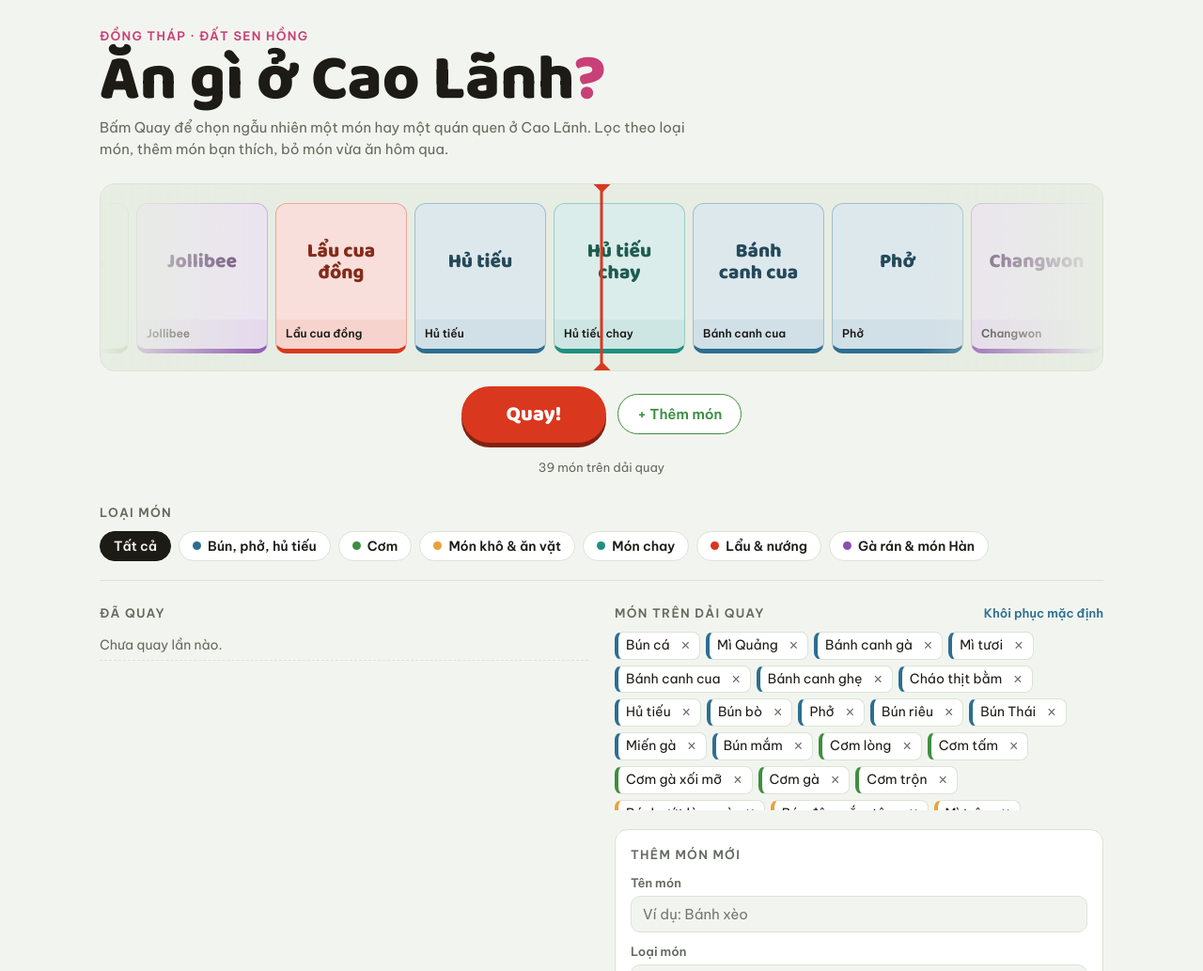
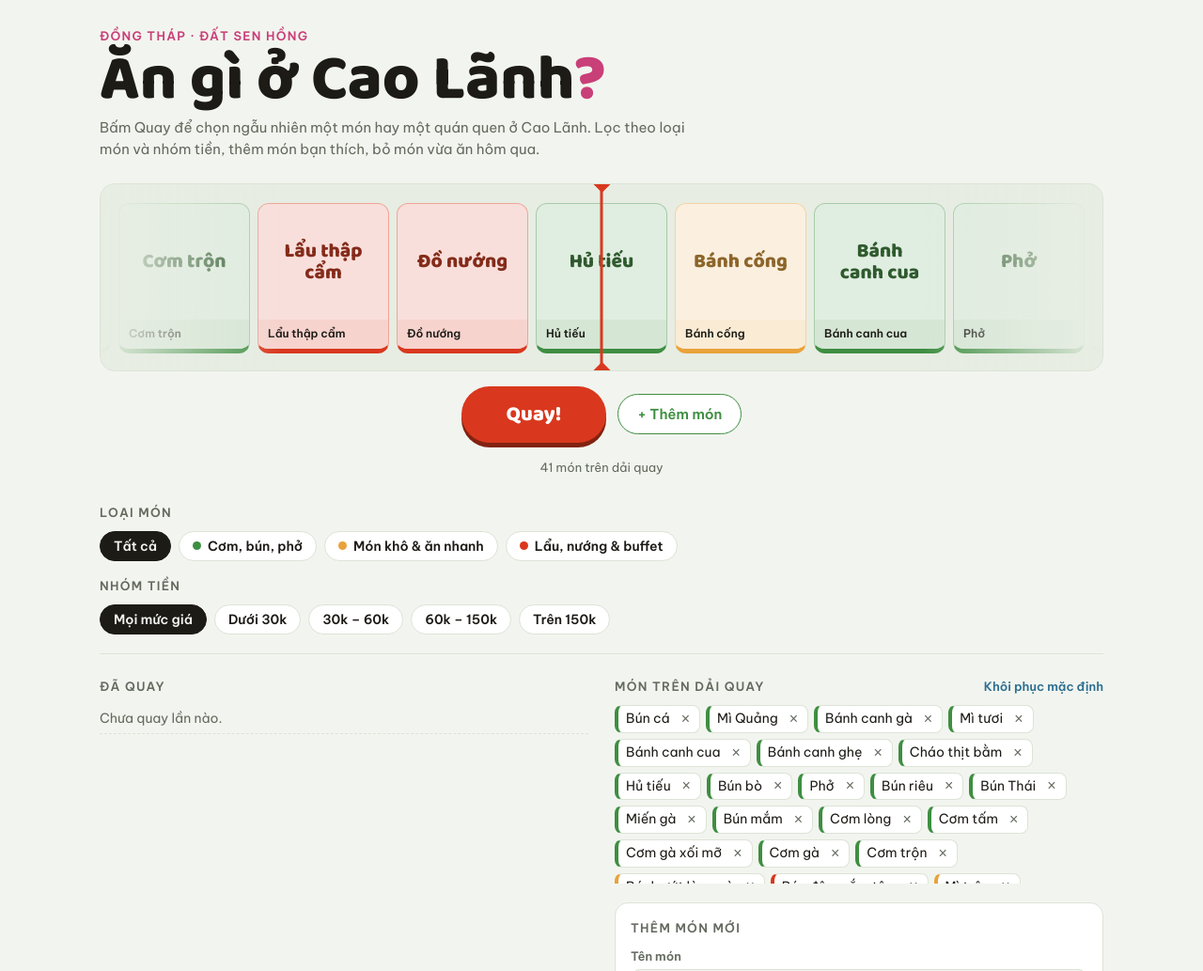
Before and after one commit to buiphuocthinh24-svg/vong-quay-cao-lanh, a plain HTML site: page index.html in a window 1280 px wide. Shown: the top 1033 px of the page at 94% size. Drawn offline with Linux system fonts and the light colour scheme.

Commit message:
Add files via upload

```diff
--- a/index.html
+++ b/index.html
@@ -73,7 +73,7 @@ h1 .q{color:var(--lotus)}
 .spin:disabled{opacity:.6;cursor:wait}
 .spin-row{display:flex;flex-wrap:wrap;justify-content:center;align-items:center;gap:12px}
 .add-jump{font:600 15px var(--body);border:1.5px solid var(--herb);color:var(--herb);background:var(--surface);border-radius:999px;padding:11px 20px;cursor:pointer}
-.add-jump:hover{background:var(--herb);color:var(--on-dark)}
+@media (hover:hover){.add-jump:hover{background:var(--herb);color:var(--on-dark)}}
 .count{font-size:13px;color:var(--muted)}
 
 /* ===== Phần dưới ===== */
@@ -182,7 +182,7 @@ select:focus-visible{outline:3px solid var(--stool);outline-offset:2px}
   <header>
     <span class="eyebrow">Đồng Tháp · đất sen hồng</span>
     <h1>Ăn gì ở Cao Lãnh<span class="q">?</span></h1>
-    <p class="sub">Bấm Quay để chọn ngẫu nhiên một món hay một quán quen ở Cao Lãnh. Lọc theo loại món, thêm món bạn thích, bỏ món vừa ăn hôm qua.</p>
+    <p class="sub">Bấm Quay để chọn ngẫu nhiên một món hay một quán quen ở Cao Lãnh. Lọc theo loại món và nhóm tiền, thêm món bạn thích, bỏ món vừa ăn hôm qua.</p>
   </header>
 
   <section class="reel-zone">
@@ -201,6 +201,10 @@ select:focus-visible{outline:3px solid var(--stool);outline-offset:2px}
     <div>
       <h2>Loại món</h2>
       <div class="chips" id="chips"></div>
+    </div>
+    <div>
+      <h2>Nhóm tiền</h2>
+      <div class="chips" id="price-chips"></div>
     </div>
   </section>
 
@@ -226,6 +230,10 @@ select:focus-visible{outline:3px solid var(--stool);outline-offset:2px}
         <div class="field full">
           <label for="new-cat">Loại món</label>
           <select id="new-cat"></select>
+        </div>
+        <div class="field full">
+          <label for="new-band">Nhóm tiền</label>
+          <select id="new-band"></select>
         </div>
         <div class="field full">
           <label for="new-desc">Mô tả ngắn (không bắt buộc)</label>
@@ -272,56 +280,68 @@ var CARD_W = 140, CARD_W_MOBILE = 116, GAP = 8; // độ rộng thẻ trên máy
 // Để trống img:"" thì thẻ hiện chữ.
 // min, max: giá thấp nhất và cao nhất (đồng), unit: đơn vị tính
 var DEFAULT_DISHES = [
-  {name:"Bún cá", cat:"Bún, phở, hủ tiếu", min:25000, max:35000, unit:"tô", img:"", desc:"Bún cá lóc nước ngọt thanh, ăn kèm rau sống và bông điên điển."},
-  {name:"Mì Quảng", cat:"Bún, phở, hủ tiếu", min:30000, max:40000, unit:"tô", img:"", desc:"Sợi mì vàng, ít nước, ăn kèm bánh tráng mè."},
-  {name:"Bánh canh gà", cat:"Bún, phở, hủ tiếu", min:25000, max:35000, unit:"tô", img:"", desc:"Sợi bánh canh dai, thịt gà xé, nước dùng ngọt."},
-  {name:"Mì tươi", cat:"Bún, phở, hủ tiếu", min:25000, max:35000, unit:"tô", img:"", desc:"Mì tươi sợi mềm, có xá xíu, trứng cút."},
-  {name:"Bánh canh cua", cat:"Bún, phở, hủ tiếu", min:35000, max:50000, unit:"tô", img:"", desc:"Nước sệt đậm vị cua, thêm chả cua."},
-  {name:"Bánh canh ghẹ", cat:"Bún, phở, hủ tiếu", min:40000, max:60000, unit:"tô", img:"", desc:"Nguyên con ghẹ, nước dùng ngọt thịt."},
-  {name:"Cháo thịt bằm", cat:"Bún, phở, hủ tiếu", min:15000, max:25000, unit:"tô", img:"", desc:"Nhẹ bụng, ăn sáng hay lúc mệt đều hợp."},
-  {name:"Hủ tiếu", cat:"Bún, phở, hủ tiếu", min:25000, max:40000, unit:"tô", img:"", desc:"Hủ tiếu nước, có thịt, tôm, lòng."},
-  {name:"Bún bò", cat:"Bún, phở, hủ tiếu", min:30000, max:45000, unit:"tô", img:"", desc:"Cay thơm mùi sả, có giò heo và chả."},
-  {name:"Phở", cat:"Bún, phở, hủ tiếu", min:30000, max:45000, unit:"tô", img:"", desc:"Phở bò tái, nạm, gân, thêm rau quế và chanh."},
-  {name:"Bún riêu", cat:"Bún, phở, hủ tiếu", min:25000, max:35000, unit:"tô", img:"", desc:"Riêu cua, đậu hũ chiên, huyết, thêm mắm tôm."},
-  {name:"Bún Thái", cat:"Bún, phở, hủ tiếu", min:35000, max:50000, unit:"tô", img:"", desc:"Nước chua cay kiểu Thái, có hải sản."},
-  {name:"Miến gà", cat:"Bún, phở, hủ tiếu", min:30000, max:40000, unit:"tô", img:"", desc:"Miến dai, thịt gà, nước dùng thanh."},
-  {name:"Bún mắm", cat:"Bún, phở, hủ tiếu", min:35000, max:50000, unit:"tô", img:"", desc:"Nước mắm cá linh đậm đà, có tôm, mực, heo quay."},
-  {name:"Cơm lòng", cat:"Cơm", min:25000, max:35000, unit:"dĩa", img:"", desc:"Lòng heo luộc hoặc xào, ăn với cơm nóng."},
-  {name:"Cơm tấm", cat:"Cơm", min:25000, max:40000, unit:"dĩa", img:"", desc:"Sườn nướng, bì, chả trứng và mỡ hành."},
-  {name:"Cơm gà xối mỡ", cat:"Cơm", min:35000, max:45000, unit:"dĩa", img:"", desc:"Đùi gà giòn da, cơm chiên, dưa leo."},
-  {name:"Cơm gà", cat:"Cơm", min:30000, max:40000, unit:"dĩa", img:"", desc:"Cơm nấu nước gà, thịt gà luộc hoặc xé."},
-  {name:"Cơm trộn", cat:"Cơm", min:40000, max:60000, unit:"tô", img:"", desc:"Cơm trộn kiểu Hàn với rau, trứng và sốt cay."},
-  {name:"Bánh ướt lòng gà", cat:"Món khô & ăn vặt", min:25000, max:35000, unit:"dĩa", img:"", desc:"Bánh ướt mềm, lòng gà, trứng non, nước mắm chua ngọt."},
-  {name:"Bún đậu mắm tôm", cat:"Món khô & ăn vặt", min:35000, max:60000, unit:"mẹt", img:"", desc:"Đậu hũ chiên giòn, chả cốm, thịt luộc, chấm mắm tôm."},
-  {name:"Mì trộn", cat:"Món khô & ăn vặt", min:25000, max:35000, unit:"dĩa", img:"", desc:"Mì trộn sốt, thêm trứng và xúc xích."},
-  {name:"Hủ tiếu khô", cat:"Món khô & ăn vặt", min:30000, max:40000, unit:"tô", img:"", desc:"Hủ tiếu trộn sốt, chén nước dùng để riêng."},
-  {name:"Bánh mì chảo", cat:"Món khô & ăn vặt", min:30000, max:45000, unit:"phần", img:"", desc:"Chảo nóng có trứng, pate, xúc xích, ăn với bánh mì."},
-  {name:"Cơm chay", cat:"Món chay", min:15000, max:25000, unit:"dĩa", img:"", desc:"Cơm với các món chay, nhẹ bụng."},
-  {name:"Hủ tiếu chay", cat:"Món chay", min:15000, max:25000, unit:"tô", img:"", desc:"Nước dùng rau củ thanh ngọt."},
-  {name:"Phở chay", cat:"Món chay", min:20000, max:30000, unit:"tô", img:"", desc:"Phở với nấm, đậu hũ và rau."},
-  {name:"Lẩu chay", cat:"Món chay", min:120000, max:200000, unit:"nồi", img:"", desc:"Lẩu nấm và rau củ, hợp đi nhóm."},
-  {name:"Đồ nướng", cat:"Lẩu & nướng", min:100000, max:200000, unit:"người", img:"", desc:"Thịt, hải sản nướng tại bàn, hợp đi đông."},
-  {name:"Lẩu Thái", cat:"Lẩu & nướng", min:180000, max:300000, unit:"nồi", img:"", desc:"Chua cay, hợp nhóm 3 đến 4 người."},
-  {name:"Lẩu thập cẩm", cat:"Lẩu & nướng", min:180000, max:300000, unit:"nồi", img:"", desc:"Đủ bò, hải sản, viên thả lẩu."},
-  {name:"Lẩu cua đồng", cat:"Lẩu & nướng", min:180000, max:300000, unit:"nồi", img:"", desc:"Riêu cua đồng béo, ăn với rau đồng."},
-  {name:"Lotteria", cat:"Gà rán & món Hàn", min:40000, max:100000, unit:"phần", img:"", desc:"Gà rán, burger, khoai tây chiên."},
-  {name:"Jollibee", cat:"Gà rán & món Hàn", min:35000, max:90000, unit:"phần", img:"", desc:"Gà giòn, mì Ý, combo cho cả nhà."},
-  {name:"Dookki", cat:"Gà rán & món Hàn", min:130000, max:170000, unit:"người", img:"", desc:"Buffet lẩu tokbokki kiểu Hàn."},
-  {name:"Spicy Box", cat:"Gà rán & món Hàn", min:40000, max:90000, unit:"phần", img:"", desc:"Mì cay, tokbokki, chọn cấp độ cay."},
-  {name:"Changwon", cat:"Gà rán & món Hàn", min:50000, max:150000, unit:"người", img:"", desc:"Món Hàn, hợp đi nhóm."},
-  {name:"Seoul", cat:"Gà rán & món Hàn", min:50000, max:150000, unit:"người", img:"", desc:"Món Hàn, hợp đi nhóm."},
-  {name:"Mì cay", cat:"Gà rán & món Hàn", min:35000, max:70000, unit:"tô", img:"", desc:"Mì cay kiểu Hàn, chọn cấp độ từ 0 đến 7."}
+  {name:"Bún cá", cat:"Cơm, bún, phở", min:20000, max:29000, unit:"tô", img:"", desc:"Bún cá lóc nước ngọt thanh, ăn kèm rau sống và bông điên điển."},
+  {name:"Mì Quảng", cat:"Cơm, bún, phở", min:30000, max:40000, unit:"tô", img:"", desc:"Sợi mì vàng, ít nước, ăn kèm bánh tráng mè."},
+  {name:"Bánh canh gà", cat:"Cơm, bún, phở", min:25000, max:35000, unit:"tô", img:"", desc:"Sợi bánh canh dai, thịt gà xé, nước dùng ngọt."},
+  {name:"Mì tươi", cat:"Cơm, bún, phở", min:25000, max:35000, unit:"tô", img:"", desc:"Mì tươi sợi mềm, có xá xíu, trứng cút."},
+  {name:"Bánh canh cua", cat:"Cơm, bún, phở", min:35000, max:50000, unit:"tô", img:"", desc:"Nước sệt đậm vị cua, thêm chả cua."},
+  {name:"Bánh canh ghẹ", cat:"Cơm, bún, phở", min:40000, max:60000, unit:"tô", img:"", desc:"Nguyên con ghẹ, nước dùng ngọt thịt."},
+  {name:"Cháo thịt bằm", cat:"Cơm, bún, phở", min:15000, max:25000, unit:"tô", img:"", desc:"Nhẹ bụng, ăn sáng hay lúc mệt đều hợp."},
+  {name:"Hủ tiếu", cat:"Cơm, bún, phở", min:25000, max:40000, unit:"tô", img:"", desc:"Hủ tiếu nước, có thịt, tôm, lòng."},
+  {name:"Bún bò", cat:"Cơm, bún, phở", min:30000, max:45000, unit:"tô", img:"", desc:"Cay thơm mùi sả, có giò heo và chả."},
+  {name:"Phở", cat:"Cơm, bún, phở", min:30000, max:45000, unit:"tô", img:"", desc:"Phở bò tái, nạm, gân, thêm rau quế và chanh."},
+  {name:"Bún riêu", cat:"Cơm, bún, phở", min:20000, max:29000, unit:"tô", img:"", desc:"Riêu cua, đậu hũ chiên, huyết, thêm mắm tôm."},
+  {name:"Bún Thái", cat:"Cơm, bún, phở", min:35000, max:50000, unit:"tô", img:"", desc:"Nước chua cay kiểu Thái, có hải sản."},
+  {name:"Miến gà", cat:"Cơm, bún, phở", min:30000, max:40000, unit:"tô", img:"", desc:"Miến dai, thịt gà, nước dùng thanh."},
+  {name:"Bún mắm", cat:"Cơm, bún, phở", min:35000, max:50000, unit:"tô", img:"", desc:"Nước mắm cá linh đậm đà, có tôm, mực, heo quay."},
+  {name:"Cơm lòng", cat:"Cơm, bún, phở", min:25000, max:35000, unit:"dĩa", img:"", desc:"Lòng heo luộc hoặc xào, ăn với cơm nóng."},
+  {name:"Cơm tấm", cat:"Cơm, bún, phở", min:25000, max:40000, unit:"dĩa", img:"", desc:"Sườn nướng, bì, chả trứng và mỡ hành."},
+  {name:"Cơm gà xối mỡ", cat:"Cơm, bún, phở", min:35000, max:45000, unit:"dĩa", img:"", desc:"Đùi gà giòn da, cơm chiên, dưa leo."},
+  {name:"Cơm gà", cat:"Cơm, bún, phở", min:30000, max:40000, unit:"dĩa", img:"", desc:"Cơm nấu nước gà, thịt gà luộc hoặc xé."},
+  {name:"Cơm trộn", cat:"Cơm, bún, phở", min:40000, max:60000, unit:"tô", img:"", desc:"Cơm trộn kiểu Hàn với rau, trứng và sốt cay."},
+  {name:"Bánh ướt lòng gà", cat:"Món khô & ăn nhanh", min:25000, max:35000, unit:"dĩa", img:"", desc:"Bánh ướt mềm, lòng gà, trứng non, nước mắm chua ngọt."},
+  {name:"Bún đậu mắm tôm", cat:"Lẩu, nướng & buffet", min:35000, max:60000, unit:"mẹt", img:"", desc:"Đậu hũ chiên giòn, chả cốm, thịt luộc, chấm mắm tôm."},
+  {name:"Mì trộn", cat:"Món khô & ăn nhanh", min:25000, max:35000, unit:"dĩa", img:"", desc:"Mì trộn sốt, thêm trứng và xúc xích."},
+  {name:"Hủ tiếu khô", cat:"Món khô & ăn nhanh", min:30000, max:40000, unit:"tô", img:"", desc:"Hủ tiếu trộn sốt, chén nước dùng để riêng."},
+  {name:"Bánh mì chảo", cat:"Món khô & ăn nhanh", min:30000, max:45000, unit:"phần", img:"", desc:"Chảo nóng có trứng, pate, xúc xích, ăn với bánh mì."},
+  {name:"Gỏi cuốn", cat:"Món khô & ăn nhanh", min:5000, max:10000, unit:"cuốn", img:"", desc:"Bánh tráng cuốn tôm, thịt, bún, rau sống, chấm tương đậu phộng."},
+  {name:"Bánh cống", cat:"Món khô & ăn nhanh", min:5000, max:10000, unit:"cái", img:"", desc:"Bánh chiên giòn nhân đậu xanh, tôm, ăn kèm rau sống và nước mắm chua ngọt."},
+  {name:"Bánh xèo", cat:"Món khô & ăn nhanh", min:20000, max:40000, unit:"cái", img:"", desc:"Vỏ giòn, nhân tôm thịt giá, cuốn cải xanh và rau rừng chấm nước mắm."},
+  {name:"Cơm chay", cat:"Cơm, bún, phở", min:15000, max:25000, unit:"dĩa", img:"", desc:"Cơm với các món chay, nhẹ bụng."},
+  {name:"Hủ tiếu chay", cat:"Cơm, bún, phở", min:15000, max:25000, unit:"tô", img:"", desc:"Nước dùng rau củ thanh ngọt."},
+  {name:"Phở chay", cat:"Cơm, bún, phở", min:20000, max:30000, unit:"tô", img:"", desc:"Phở với nấm, đậu hũ và rau."},
+  {name:"Lẩu chay", cat:"Lẩu, nướng & buffet", min:120000, max:200000, unit:"nồi", img:"", desc:"Lẩu nấm và rau củ, hợp đi nhóm."},
+  {name:"Đồ nướng", cat:"Lẩu, nướng & buffet", min:100000, max:200000, unit:"người", img:"", desc:"Thịt, hải sản nướng tại bàn, hợp đi đông."},
+  {name:"Lẩu Thái", cat:"Lẩu, nướng & buffet", min:180000, max:300000, unit:"nồi", img:"", desc:"Chua cay, hợp nhóm 3 đến 4 người."},
+  {name:"Lẩu thập cẩm", cat:"Lẩu, nướng & buffet", min:180000, max:300000, unit:"nồi", img:"", desc:"Đủ bò, hải sản, viên thả lẩu."},
+  {name:"Lẩu cua đồng", cat:"Lẩu, nướng & buffet", min:180000, max:300000, unit:"nồi", img:"", desc:"Riêu cua đồng béo, ăn với rau đồng."},
+  {name:"Lotteria", cat:"Món khô & ăn nhanh", min:40000, max:100000, unit:"phần", img:"", desc:"Gà rán, burger, khoai tây chiên."},
+  {name:"Jollibee", cat:"Món khô & ăn nhanh", min:35000, max:90000, unit:"phần", img:"", desc:"Gà giòn, mì Ý, combo cho cả nhà."},
+  {name:"Dookki", cat:"Lẩu, nướng & buffet", min:130000, max:170000, unit:"người", img:"", desc:"Buffet lẩu tokbokki kiểu Hàn."},
+  {name:"Spicy Box", cat:"Lẩu, nướng & buffet", min:40000, max:90000, unit:"phần", img:"", desc:"Mì cay, lẩu tokbokki, chọn cấp độ cay."},
+  {name:"Changwon", cat:"Lẩu, nướng & buffet", min:160000, max:250000, unit:"người", img:"", desc:"Buffet lẩu nướng kiểu Hàn, hợp đi nhóm."},
+  {name:"Mì cay", cat:"Cơm, bún, phở", min:35000, max:70000, unit:"tô", img:"", desc:"Mì cay kiểu Hàn, chọn cấp độ từ 0 đến 7."}
 ];
 // Mỗi loại món một màu viền dưới thẻ, giống màu độ hiếm trong CS2
-var CAT_COLOR = {"Bún, phở, hủ tiếu":"--stool","Cơm":"--herb","Món khô & ăn vặt":"--broth","Món chay":"--teal","Lẩu & nướng":"--chili","Gà rán & món Hàn":"--plum","Món của tôi":"--lotus"};
-var CATS = ["Tất cả","Bún, phở, hủ tiếu","Cơm","Món khô & ăn vặt","Món chay","Lẩu & nướng","Gà rán & món Hàn","Món của tôi"];
-// Mức giá: lọc theo giá thấp nhất của món
+var CAT_COLOR = {"Cơm, bún, phở":"--herb","Món khô & ăn nhanh":"--broth","Lẩu, nướng & buffet":"--chili","Món của tôi":"--stool"};
+var CATS = ["Tất cả","Cơm, bún, phở","Món khô & ăn nhanh","Lẩu, nướng & buffet","Món của tôi"];
+// Đổi tên loại món cũ (đã lưu trong trình duyệt) sang loại mới
+// Món mặc định đã bỏ khỏi danh sách: xoá luôn khỏi danh sách đã lưu trong trình duyệt
+var REMOVED = ["Seoul"];
+var OLD_CAT = {"Bún, phở, hủ tiếu":"Cơm, bún, phở","Cơm":"Cơm, bún, phở","Món chay":"Cơm, bún, phở","Món khô & ăn vặt":"Món khô & ăn nhanh","Lẩu & nướng":"Lẩu, nướng & buffet","Gà rán & món Hàn":"Món khô & ăn nhanh"};
+// Nhóm tiền: món hiện trong nhóm nếu khoảng giá của món chạm vào nhóm đó (giá không hiện trên trang)
 var PRICE_BANDS = [
-  {label:"Mọi mức giá", test:function(){ return true; }},
-  {label:"Dưới 30.000đ", test:function(d){ return d.min != null && d.min < 30000; }},
-  {label:"30.000đ – 100.000đ", test:function(d){ return d.min != null && d.min >= 30000 && d.min <= 100000; }},
-  {label:"Trên 100.000đ", test:function(d){ return d.min != null && d.min > 100000; }}
+  {label:"Mọi mức giá"},
+  {label:"Dưới 30k",   lo:0,      hi:29999},
+  {label:"30k – 60k",  lo:30000,  hi:60000},
+  {label:"60k – 150k", lo:60001,  hi:150000},
+  {label:"Trên 150k",  lo:150001, hi:Infinity}
 ];
+function inBand(d, i){
+  var b = PRICE_BANDS[i];
+  if(b.lo == null || d.min == null) return true; // món chưa có giá thì hiện ở mọi nhóm
+  return d.max >= b.lo && d.min <= b.hi;
+}
 var STORE_KEY = "an-gi-cao-lanh-v2";
 
 // ================== TRẠNG THÁI ==================
@@ -338,15 +358,27 @@ function rarity(d){ return "var(" + (CAT_COLOR[d.cat] || "--plum") + ")"; }
 function load(){
   try{
     var s = JSON.parse(localStorage.getItem(STORE_KEY) || "null");
-    if(s && Array.isArray(s.dishes) && s.dishes.length) dishes = s.dishes;
+    if(s && Array.isArray(s.dishes) && s.dishes.length){
+      dishes = s.dishes.filter(function(d){ return REMOVED.indexOf(d.name) === -1 || d.cat === "Món của tôi"; }).map(function(d){
+        var def = DEFAULT_DISHES.filter(function(x){ return x.name === d.name; })[0];
+        if(def){ d.cat = def.cat; d.min = def.min; d.max = def.max; } else if(OLD_CAT[d.cat]) d.cat = OLD_CAT[d.cat];
+        return d;
+      });
+      // Món mặc định mới thêm vào code: tự bổ sung vào danh sách đã lưu (trừ món bạn đã xoá)
+      var known = Array.isArray(s.defaults) ? s.defaults : dishes.map(function(d){ return d.name; });
+      DEFAULT_DISHES.forEach(function(def){
+        var has = dishes.some(function(d){ return d.name.toLowerCase() === def.name.toLowerCase(); });
+        if(!has && known.indexOf(def.name) === -1) dishes.push(Object.assign({}, def));
+      });
+    }
     if(s && Array.isArray(s.spinLog)) spinLog = s.spinLog.slice(0,6);
   }catch(e){}
 }
 function save(){
-  try{ localStorage.setItem(STORE_KEY, JSON.stringify({dishes:dishes, spinLog:spinLog})); }catch(e){}
+  try{ localStorage.setItem(STORE_KEY, JSON.stringify({dishes:dishes, spinLog:spinLog, defaults:DEFAULT_DISHES.map(function(d){ return d.name; })})); }catch(e){}
 }
 function visible(){
-  return dishes.filter(function(d){ return !excluded[d.name] && (filter==="Tất cả" || d.cat===filter); });
+  return dishes.filter(function(d){ return !excluded[d.name] && (filter==="Tất cả" || d.cat===filter) && inBand(d, band); });
 }
 function money(n){ return n.toLocaleString("vi-VN") + "đ"; }
 function priceText(d){
@@ -392,15 +424,23 @@ function bigText(d){ var s = document.createElement("span"); s.className = "big"
 function setOffset(px){ track.style.transform = "translateX(" + (SIGN*px) + "px)"; }
 
 // Dải đứng yên: xếp các món để người dùng thấy trước
-function buildIdle(){
+// focus: món cần đặt ngay giữa vạch (ví dụ món vừa thêm)
+function buildIdle(focus){
   if(spinning) return;
   sizeCards();
   var list = visible(); track.innerHTML = "";
-  var n = Math.ceil(reel.clientWidth / STEP) + 2;
+  var vw = reel.clientWidth, k = Math.ceil((vw/2) / STEP), n = 2*k + 3;
   // Trộn ngẫu nhiên để dải quay lúc đứng yên có nhiều loại món, nhiều màu
   var mixed = list.slice().sort(function(){ return Math.random() - 0.5; });
-  for(var i=0;i<n && mixed.length;i++) track.appendChild(makeCard(mixed[i % mixed.length]));
-  setOffset(0);
+  if(focus) mixed = mixed.filter(function(d){ return d !== focus; });
+  for(var i=0;i<n && (mixed.length || focus);i++){
+    var d = (focus && i === k) ? focus : mixed[i % Math.max(mixed.length,1)];
+    if(!d) d = focus;
+    var c = makeCard(d);
+    if(focus && i === k) c.classList.add("win");
+    track.appendChild(c);
+  }
+  setOffset(k*STEP + CARD_W/2 - vw/2); // thẻ thứ k nằm đúng vạch đỏ
   document.getElementById("count").textContent = list.length + " món trên dải quay";
 }
 
@@ -492,10 +532,17 @@ function renderChips(){
     b.onclick = function(){ if(spinning) return; filter = c; renderAll(); };
     box.appendChild(b);
   });
+  var pbox = document.getElementById("price-chips"); pbox.innerHTML = "";
+  PRICE_BANDS.forEach(function(p, i){
+    var b = document.createElement("button");
+    b.className = "chip"; b.setAttribute("aria-pressed", i === band); b.textContent = p.label;
+    b.onclick = function(){ if(spinning) return; band = i; renderAll(); };
+    pbox.appendChild(b);
+  });
 }
 function renderItems(){
   var ul = document.getElementById("items"); ul.innerHTML = "";
-  dishes.filter(function(d){ return (filter === "Tất cả" || d.cat === filter); }).forEach(function(d){
+  dishes.filter(function(d){ return (filter === "Tất cả" || d.cat === filter) && inBand(d, band); }).forEach(function(d){
     var li = document.createElement("li"); li.style.setProperty("--rarity", rarity(d));
     if(excluded[d.name]) li.className = "off";
     var span = document.createElement("span"); span.textContent = d.name;
@@ -546,6 +593,10 @@ CATS.slice(1).forEach(function(c){
   var o = document.createElement("option"); o.value = c; o.textContent = c; catSelect.appendChild(o);
 });
 catSelect.value = "Món của tôi";
+var bandSelect = document.getElementById("new-band");
+PRICE_BANDS.forEach(function(p, i){
+  var o = document.createElement("option"); o.value = i; o.textContent = i === 0 ? "Chưa rõ" : p.label; bandSelect.appendChild(o);
+});
 
 var addMsg = document.getElementById("add-msg"), msgTimer;
 function say(text, isErr){
@@ -563,15 +614,22 @@ document.getElementById("add-form").addEventListener("submit", function(e){
     say(name + " đã có trên dải quay rồi.", true); nameEl.select(); return;
   }
   var d = {name:name, cat:catSelect.value, img:"", desc:descEl.value.trim()};
+  var pb = PRICE_BANDS[+bandSelect.value];
+  if(pb.lo != null){ d.min = pb.lo; d.max = pb.hi === Infinity ? pb.lo : pb.hi; }
   dishes.push(d);
   delete excluded[name];
 
-  // Chuyển bộ lọc để món mới hiện ra ngay
-  filter = d.cat; band = 0;
-  nameEl.value = ""; descEl.value = "";
-  save(); renderAll();
+  // Đưa bộ lọc về Tất cả để món mới nằm chung với các món khác và quay được ngay
+  filter = "Tất cả"; band = 0;
+  nameEl.value = ""; descEl.value = ""; bandSelect.value = 0;
+  save(); renderChips(); renderItems(); buildIdle(d);
   say("Đã thêm " + name + " vào dải quay.");
-  nameEl.focus();
+  nameEl.blur(); descEl.blur();
+  // Cuộn lên dải quay để thấy món vừa thêm nằm giữa vạch
+  var countEl = document.getElementById("count");
+  countEl.textContent = "Đã thêm “" + name + "” vào dải quay";
+  setTimeout(function(){ if(!spinning) countEl.textContent = visible().length + " món trên dải quay"; }, 3500);
+  reel.scrollIntoView({behavior: matchMedia("(prefers-reduced-motion: reduce)").matches ? "auto" : "smooth", block:"center"});
 });
 document.getElementById("reset").onclick = function(){
   if(spinning) return;
```
